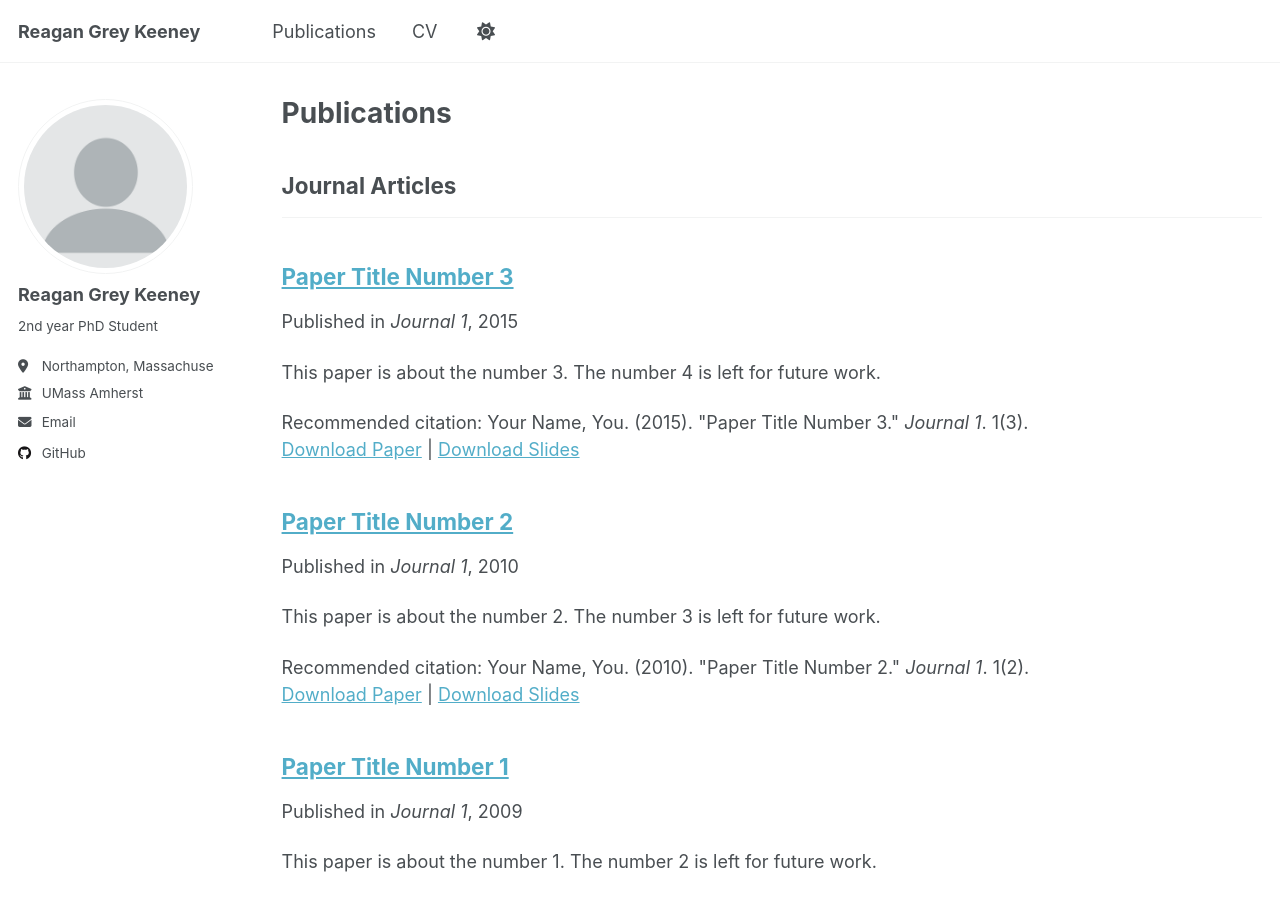
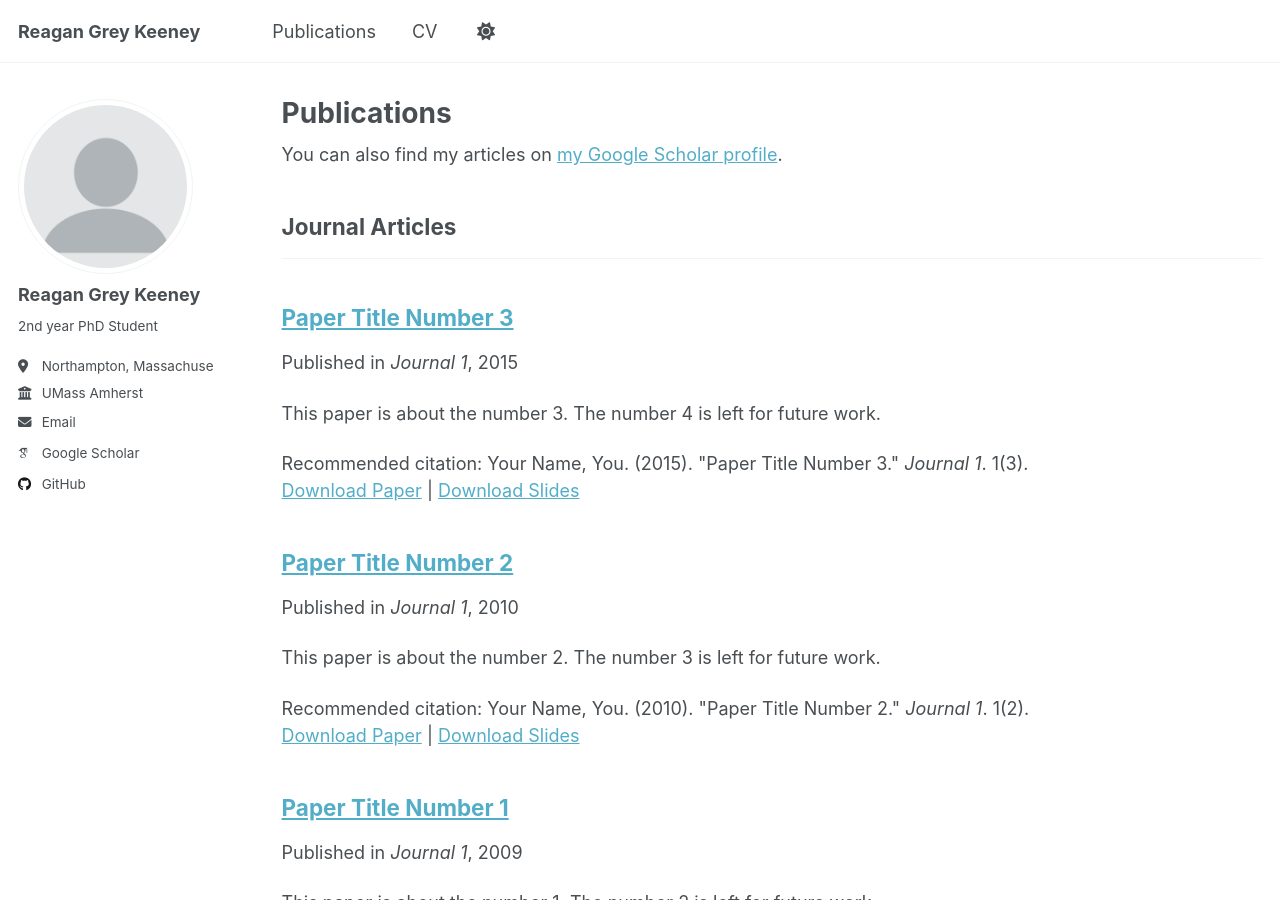
Before and after one commit to rgkeeney/rgkeeney.github.io, a Jekyll site: the page built from _pages/publications.html, in a window 1280 px wide and 900 px high. Built offline with Jekyll 4.4.1, drawn with Linux system fonts in a browser that asks for light colours; some web fonts are replaced; a script that is not in the unit is left out; part of the change alters nothing that is shown.

Commit message:
Update _config.yml

```diff
--- a/_config.yml
+++ b/_config.yml
@@ -35,7 +35,7 @@ author:
   # Academic websites
   academia         : # URL
   arxiv            : # URL - Update with the correct link to your profile
-  googlescholar    : #"https://scholar.google.com/citations?user=PS_CX0AAAAAJ"
+  googlescholar    : https://scholar.google.com/citations?user=NjjcDT8AAAAJ&hl=en&oi=sra
   inspire-hep      : # URL
   impactstory      : # URL
   orcid            : #"https://orcid.org/yourorcidurl"
```
